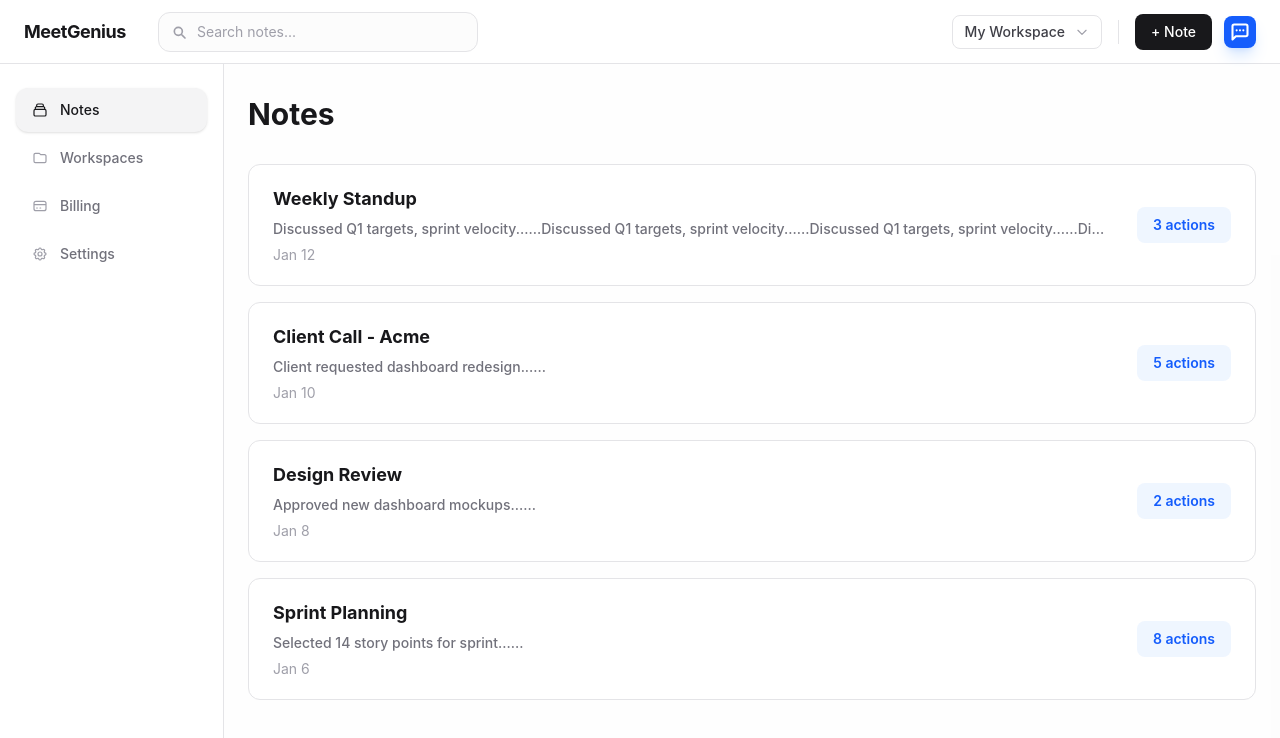
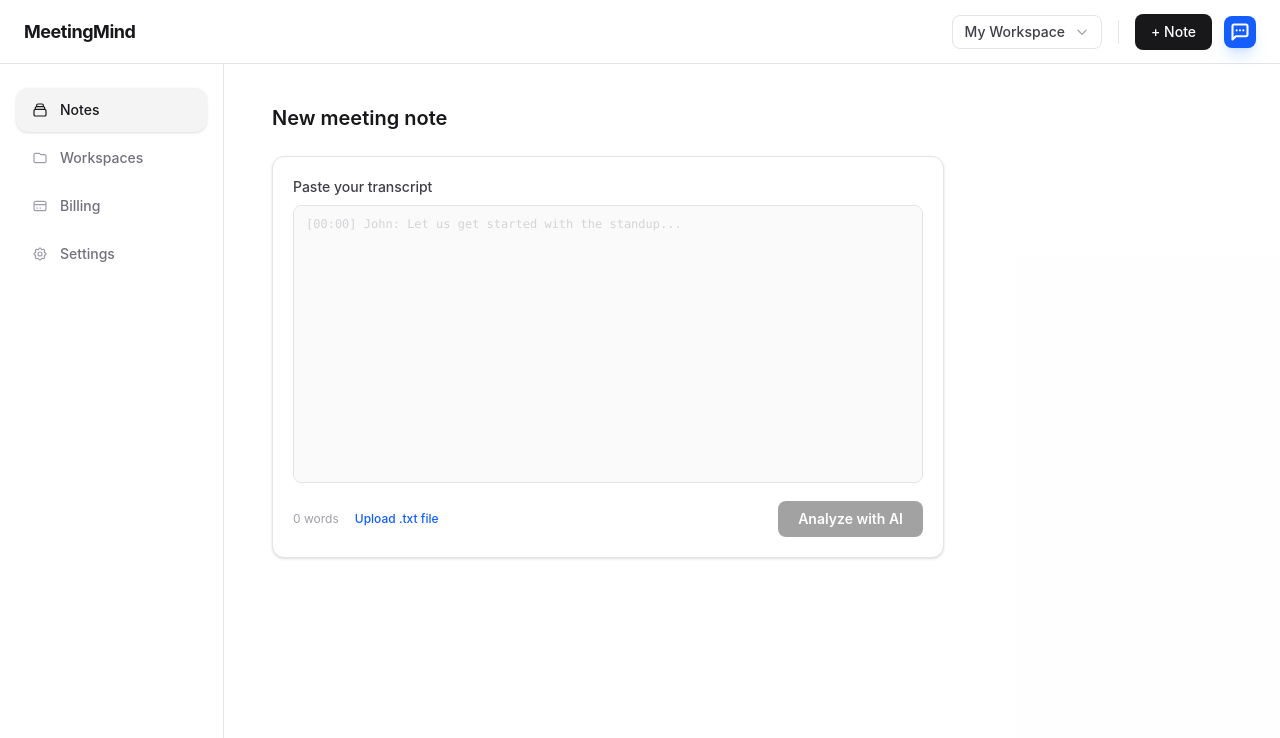
Before and after one commit to Le-ArteX/MeetGenius, a Next.js app in the folder apps/web/: page /Dashboard/new in a window 1280 px wide. Shown: the top 738 px of the page. Built offline with nearby package versions, Linux system fonts and the light colour scheme.

Commit message:
new noted added and other page fixed

```diff
--- /dev/null
+++ b/apps/web/app/(auth)/Dashboard/new/page.tsx
@@ -0,0 +1,7 @@
+import NewNote from "../../../components/notes/newNote";
+
+export default function Page() {
+    return (
+        <NewNote />
+    )
+}
--- a/apps/web/app/components/billing/billing.tsx
+++ b/apps/web/app/components/billing/billing.tsx
@@ -1,8 +1,9 @@
+"use client";
+
 import DashboardTopbar from "../../components/dashboard/DashboardTopbar";
 import Logo from "../../components/logo/logo";
 import DashboardSidebar, { SidebarLink } from "../dashboard/DashboardSidebar";
 import Price from "../price/price";
-
 
 const sidebarLinks: SidebarLink[] = [
   { id: "notes", label: "Notes", href: "/dashboard", icon: "notes" },
@@ -17,7 +18,6 @@
   const pct = (notesUsed / notesLimit) * 100;
 
   return (
-
     <div className="h-screen flex flex-col bg-white">
       <DashboardTopbar
         logoText="MeetGenius"
--- a/apps/web/app/components/dashboard/DashboardTopbar.tsx
+++ b/apps/web/app/components/dashboard/DashboardTopbar.tsx
@@ -9,15 +9,25 @@
   logoText: string;
   logoHref: string;
   workspaceName?: string;
-  ctaLabel: string;
+  ctaLabel?: string;
+  ctaHref?: string;
   onCtaClick?: () => void;
   onSearch?: (value: string) => void;
   logo?: React.ReactNode;
 }
 
 
-export default function DashboardTopbar(props:DashboardTopbarProps) {
+export default function DashboardTopbar(props: DashboardTopbarProps) {
   const router = useRouter();
+
+  const ctaButton = props.ctaLabel ? (
+    <button
+      onClick={props.onCtaClick}
+      className="flex items-center gap-1.5 px-4 py-2 rounded-lg bg-zinc-900 text-white text-sm font-medium hover:bg-zinc-700 transition-colors whitespace-nowrap cursor-pointer">
+      {props.ctaLabel}
+    </button>
+  ) : null;
+
   return (
     <header className="flex items-center justify-between px-6 border-b border-zinc-200 bg-white h-16 shrink-0">
       <div className="flex items-center gap-8 flex-1">
@@ -25,26 +35,34 @@
           {props.logoText}
         </Link>
 
+        {props.onSearch && (
           <div className="hidden md:flex flex-1 max-w-md">
             <SearchBar onSearch={props.onSearch} />
           </div>
+        )}
       </div>
 
       <div className="flex items-center gap-3">
+        {props.workspaceName && (
           <button className="hidden lg:flex items-center gap-1.5 px-3 py-1.5 rounded-lg border border-zinc-200 text-sm text-zinc-700 font-medium hover:bg-zinc-50 transition-colors">
             {props.workspaceName}
             <svg className="w-3.5 h-3.5 text-zinc-400 ml-1" fill="none" viewBox="0 0 24 24" stroke="currentColor" strokeWidth={2}>
               <path strokeLinecap="round" strokeLinejoin="round" d="M19 9l-7 7-7-7" />
             </svg>
           </button>
+        )}
 
+        {(props.workspaceName || props.ctaLabel) && (
           <div className="h-6 w-px bg-zinc-200 mx-1 hidden lg:block" />
+        )}
 
-        <button
-          onClick={props.onCtaClick}
-          className="flex items-center gap-1.5 px-4 py-2 rounded-lg bg-zinc-900 text-white text-sm font-medium hover:bg-zinc-700 transition-colors whitespace-nowrap cursor-pointer">
-          {props.ctaLabel}
-        </button>
+        {props.ctaHref ? (
+          <Link href={props.ctaHref}>
+            {ctaButton}
+          </Link>
+        ) : (
+          ctaButton
+        )}
         <div
           className="w-8 h-8 rounded-full bg-zinc-900 text-white flex items-center justify-center text-sm font-semibold shrink-0 cursor-pointer"
           onClick={() => { router.push(props.logoHref); }} >
--- a/apps/web/app/components/dashboard/dashboard.tsx
+++ b/apps/web/app/components/dashboard/dashboard.tsx
@@ -51,6 +51,7 @@
         logoHref="/dashboard"
         workspaceName="My Workspace"
         ctaLabel="+ Note"
+        ctaHref="/dashboard/new"
         logo={<Logo />}
         onSearch={(val) => console.log("Searching for:", val)}/>
 
--- a/apps/web/app/components/login/login.tsx
+++ b/apps/web/app/components/login/login.tsx
@@ -67,7 +67,7 @@
 
                     <button
                         type="submit"
-                        className="space-y-6 w-full mt-4 py-3 bg-zinc-900 text-white font-bold rounded-xl hover:bg-zinc-800 transition-colors shadow-lg shadow-zinc-900/10 active:scale-[0.98] cursor-pointer">
+                        className="space-y-6 w-full mt-2 py-3 bg-zinc-900 text-white font-bold rounded-xl hover:bg-zinc-800 transition-colors shadow-lg shadow-zinc-900/10 active:scale-[0.98] cursor-pointer">
                         Sign in
                     </button>
                 </form>
--- /dev/null
+++ b/apps/web/app/components/notes/newNote.tsx
@@ -0,0 +1,103 @@
+"use client";
+
+import React, { useState } from "react";
+import DashboardTopbar from "../dashboard/DashboardTopbar";
+import DashboardSidebar, { SidebarLink } from "../dashboard/DashboardSidebar";
+import Logo from "../logo/logo";
+
+const sidebarLinks: SidebarLink[] = [
+  { id: "notes", label: "Notes", href: "/dashboard", icon: "notes" },
+  { id: "workspaces", label: "Workspaces", href: "/dashboard/workspaces", icon: "workspaces" },
+  { id: "billing", label: "Billing", href: "/dashboard/billing", icon: "billing" },
+  { id: "settings", label: "Settings", href: "/dashboard/settings", icon: "settings" },
+];
+
+export default function NewNote() {
+  const [transcript, setTranscript] = useState("");
+  const [error, setError] = useState<string | null>(null);
+
+  const wordCount = transcript.trim() === "" ? 0 : transcript.trim().split(/\s+/).length;
+
+  const handleFile = (e: React.ChangeEvent<HTMLInputElement>) => {
+    const file = e.target.files?.[0];
+    if (!file) return;
+
+    if (file.type !== "text/plain") {
+      setError("Please upload a .txt file");
+      return;
+    }
+
+    const reader = new FileReader();
+    reader.onload = (e) => {
+      const content = e.target?.result as string;
+      setTranscript(content);
+      setError(null);
+    };
+    reader.readAsText(file);
+  };
+
+  const handleAnalyze = () => {
+    if (!transcript.trim()) return;
+    // Analysis logic here
+    console.log("Analyzing...");
+  };
+
+  return (
+    <div className="h-screen flex flex-col bg-white">
+      <DashboardTopbar
+        logoText="MeetingMind"
+        logoHref="/dashboard"
+        workspaceName="My Workspace"
+        ctaLabel="+ Note"
+        ctaHref="/dashboard/new"
+        logo={<Logo />}
+      />
+
+      <div className="flex flex-1 min-h-0">
+        <DashboardSidebar links={sidebarLinks} activeLinkId="notes" />
+        <main className="flex-1 overflow-y-auto px-12 py-10 bg-zinc-50/10">
+          <div className="max-w-2xl space-y-4">
+            <div className="flex items-center gap-3 mb-6">
+              <h1 className="text-xl font-semibold text-zinc-900">New meeting note</h1>
+            </div>
+
+            {error && (
+              <div className="bg-red-50 border border-red-200 text-red-700 text-sm px-4 py-3 rounded-lg mb-4">
+                {error}
+              </div>
+            )}
+
+            <div className="card p-5">
+              <label className="block text-sm font-medium text-zinc-700 mb-2">
+                Paste your transcript
+              </label>
+              <textarea
+                value={transcript}
+                onChange={(e) => setTranscript(e.target.value)}
+                rows={16}
+                placeholder="[00:00] John: Let us get started with the standup..."
+                className="w-full px-3 py-2.5 border border-zinc-200 rounded-lg text-xs font-mono bg-zinc-50 placeholder:text-zinc-300 resize-none focus:outline-none focus:ring-2 focus:ring-blue-500/20 focus:border-blue-400 transition-colors"
+              />
+              <div className="flex items-center justify-between mt-3">
+                <div className="flex items-center gap-4">
+                  <span className="text-xs text-zinc-400">{wordCount} words</span>
+                  <label className="text-xs text-blue-600 font-medium cursor-pointer hover:underline">
+                    Upload .txt file
+                    <input type="file" accept=".txt" className="hidden" onChange={handleFile} />
+                  </label>
+                </div>
+                <button
+                  onClick={handleAnalyze}
+                  disabled={!transcript.trim()}
+                  className="px-5 py-2 bg-zinc-900 text-white text-sm font-semibold rounded-lg hover:bg-zinc-800 transition-colors disabled:opacity-40 disabled:cursor-not-allowed"
+                >
+                  Analyze with AI
+                </button>
+              </div>
+            </div>
+          </div>
+        </main>
+      </div>
+    </div>
+  );
+}
--- a/apps/web/app/components/settings/settings.tsx
+++ b/apps/web/app/components/settings/settings.tsx
@@ -39,10 +39,8 @@
   return (
     <div className="h-screen flex flex-col bg-white">
       <DashboardTopbar
-        logoText="MeetingMind"
+        logoText="MeetGenius"
         logoHref="/dashboard"
-        workspaceName="My Workspace"
-        ctaLabel="+ Note"
         logo={<Logo />}
       />
 
--- a/apps/web/app/components/workspaces/workspaces.tsx
+++ b/apps/web/app/components/workspaces/workspaces.tsx
@@ -34,11 +34,12 @@
   };
 
   const inviteMember = async () => {
-    if (!invite.email || !selected) return;
+    if (!invite.email) return;
+    const targetWsId = selected?.id || workspaces[0].id;
     setInviting(true);
     setTimeout(() => {
       setWorkspaces(prev => prev.map(ws => {
-        if (ws.id === selected.id) {
+        if (ws.id === targetWsId) {
           return {
             ...ws,
             members: [...(ws.members || []), { id: Math.random().toString(), user: { name: "M" }, role: invite.role }]
@@ -48,16 +49,20 @@
       }));
       setInvite({ email: "", role: "VIEWER" });
       setInviting(false);
+      alert(`Invited ${invite.email} to ${workspaces.find(w => w.id === targetWsId)?.name}`);
     }, 600);
   };
+
+  const activeWorkspaceName = selected?.name || workspaces[0]?.name || "My Workspace";
 
   return (
     <div className="h-screen flex flex-col bg-white">
       <DashboardTopbar
-        logoText="MeetingMind"
+        logoText="MeetGenius"
         logoHref="/dashboard"
-        workspaceName="My Workspace"
+        workspaceName={activeWorkspaceName}
         ctaLabel="+ Note"
+        ctaHref="/dashboard/new"
         logo={<Logo />}
         onSearch={(val) => console.log("Searching for:", val)}
       />
@@ -66,7 +71,7 @@
         <DashboardSidebar links={sidebarLinks} activeLinkId="workspaces" />
         <main className="flex-1 overflow-y-auto px-12 py-8 bg-zinc-50/10">
           <div className="max-w-4xl space-y-6">
-            <h1 className="text-3xl font-bold text-zinc-900 mb-6">Workspaces</h1>
+            <h1 className="text-3xl font-bold text-zinc-900 mb-6 tracking-tight">Workspaces</h1>
 
             {/* Create */}
             <div className="bg-white border border-zinc-200 rounded-2xl p-6 shadow-sm">
@@ -90,7 +95,7 @@
             </div>
 
             {/* List */}
-            <div className="space-y-4">
+            <div className="grid grid-cols-1 gap-4">
               {workspaces.map((ws) => (
                 <div
                   key={ws.id}
@@ -107,7 +112,7 @@
                         {ws.members?.slice(0, 3).map((m: any) => (
                           <div
                             key={m.id}
-                            className="w-8 h-8 rounded-full bg-black border-2 border-white flex items-center justify-center text-[10px] font-bold text-white"
+                            className="w-8 h-8 rounded-full bg-black border-2 border-white flex items-center justify-center text-[10px] font-bold text-white shadow-sm"
                           >
                             M
                           </div>
@@ -120,9 +125,9 @@
                       </div>
                     </div>
 
-                    <div className={`px-4 py-1.5 rounded-lg text-sm font-bold capitalize
+                    <div className={`px-4 py-1.5 rounded-lg text-[10px] font-bold tracking-wider uppercase
                       ${ws.role === "OWNER" ? "bg-green-50 text-green-600" : "bg-blue-50 text-blue-600"}`}>
-                      {ws.role?.toLowerCase()}
+                      {ws.role}
                     </div>
                   </div>
                 </div>
@@ -130,10 +135,9 @@
             </div>
 
             {/* Invite */}
-            {selected && (
             <div className="bg-white border border-zinc-200 rounded-2xl p-6 shadow-sm mt-8">
-                <p className="text-lg font-bold text-zinc-900 mb-3">
-                  Invite to <span className="text-zinc-900">{selected.name}</span>
+              <p className="text-lg font-bold text-zinc-900 mb-4">
+                Invite to <span className="text-zinc-900">{activeWorkspaceName}</span>
               </p>
               <div className="flex gap-3">
                 <input
@@ -147,7 +151,7 @@
                   <select
                     value={invite.role}
                     onChange={(e) => setInvite((p) => ({ ...p, role: e.target.value }))}
-                      className="appearance-none px-4 py-3 bg-zinc-50 border border-zinc-200 rounded-xl text-sm font-medium pr-10 focus:outline-none"
+                    className="appearance-none px-4 py-3 bg-zinc-50 border border-zinc-200 rounded-xl text-sm font-medium pr-10 focus:outline-none hover:bg-zinc-100 transition-colors cursor-pointer min-w-[120px]"
                   >
                     <option value="VIEWER">Viewer</option>
                     <option value="EDITOR">Editor</option>
@@ -161,14 +165,13 @@
                 </div>
                 <button
                   onClick={inviteMember}
-                    disabled={inviting}
-                    className="bg-black text-white px-8 py-3 rounded-xl font-bold text-sm hover:bg-zinc-800 transition-colors disabled:opacity-50"
+                  disabled={inviting || !invite.email}
+                  className="bg-black text-white px-10 py-3 rounded-xl font-bold text-sm hover:bg-zinc-800 transition-all disabled:opacity-50 active:scale-95 shadow-sm"
                 >
                   {inviting ? "..." : "Invite"}
                 </button>
               </div>
             </div>
-            )}
           </div>
         </main>
       </div>
```
Lines whose indentation alone changed are shown as unchanged.
